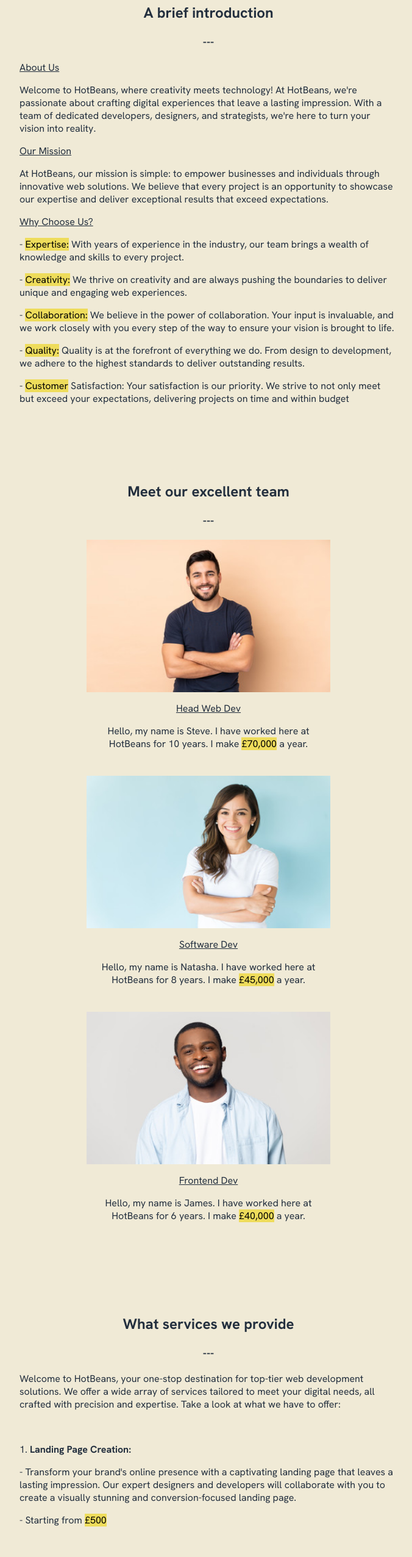
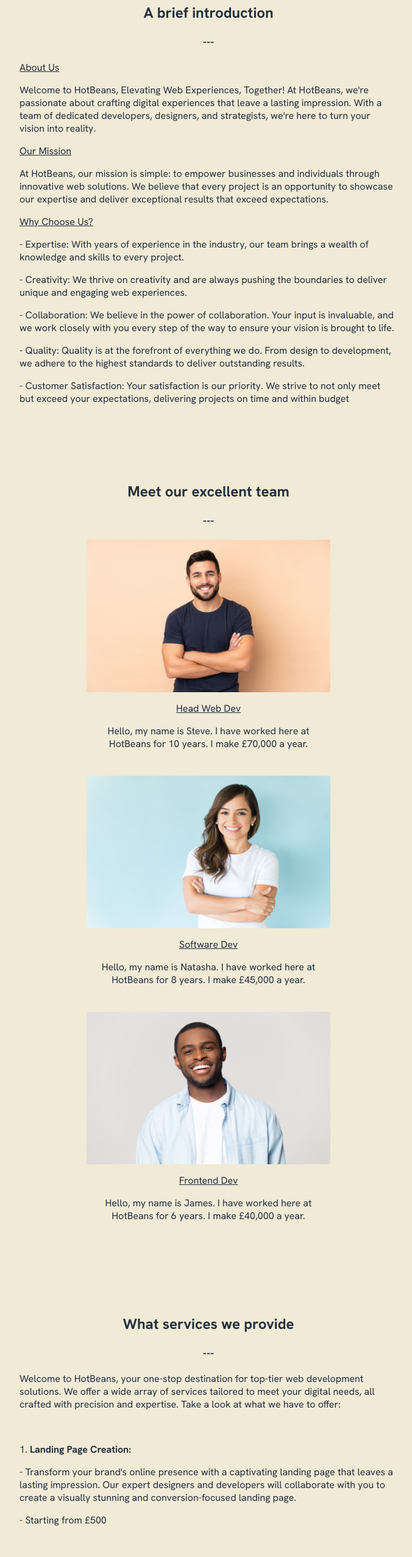
Before and after one commit to MrFairbunkle/Hot_Beans_U6_A2, a plain HTML site: page index.html in a window 1280 px wide. Shown: the part 1200-3753 px from the top of the page at 61% size, without its empty margins (298-974 px from the left). Drawn offline with Linux system fonts and the light colour scheme.

Commit message:
chanegd marsk

```diff
--- a/index.html
+++ b/index.html
@@ -111,15 +111,15 @@
     <h3 class="pagetitle"><b>---</b></h3>
     <div class="text">
       <p><u>About Us</u></p>
-      <p>Welcome to HotBeans, where creativity meets technology! At HotBeans, we're passionate about crafting digital experiences that leave a lasting impression. With a team of dedicated developers, designers, and strategists, we're here to turn your vision into reality.</p>
+      <p>Welcome to HotBeans, Elevating Web Experiences, Together! At HotBeans, we're passionate about crafting digital experiences that leave a lasting impression. With a team of dedicated developers, designers, and strategists, we're here to turn your vision into reality.</p>
       <p><u>Our Mission</u></p>
       <p>At HotBeans, our mission is simple: to empower businesses and individuals through innovative web solutions. We believe that every project is an opportunity to showcase our expertise and deliver exceptional results that exceed expectations.</p>
       <p><u>Why Choose Us?</u></p>
-      <p>- <mark>Expertise:</mark> With years of experience in the industry, our team brings a wealth of knowledge and skills to every project.</p>
-      <p>- <mark>Creativity:</mark> We thrive on creativity and are always pushing the boundaries to deliver unique and engaging web experiences.</p>
-      <p>- <mark>Collaboration:</mark> We believe in the power of collaboration. Your input is invaluable, and we work closely with you every step of the way to ensure your vision is brought to life.</p>
-      <p>- <mark>Quality:</mark> Quality is at the forefront of everything we do. From design to development, we adhere to the highest standards to deliver outstanding results.</p>
-      <p>- <mark>Customer</mark> Satisfaction: Your satisfaction is our priority. We strive to not only meet but exceed your expectations, delivering projects on time and within budget</p>
+      <p>- Expertise: With years of experience in the industry, our team brings a wealth of knowledge and skills to every project.</p>
+      <p>- Creativity: We thrive on creativity and are always pushing the boundaries to deliver unique and engaging web experiences.</p>
+      <p>- Collaboration: We believe in the power of collaboration. Your input is invaluable, and we work closely with you every step of the way to ensure your vision is brought to life.</p>
+      <p>- Quality: Quality is at the forefront of everything we do. From design to development, we adhere to the highest standards to deliver outstanding results.</p>
+      <p>- Customer Satisfaction: Your satisfaction is our priority. We strive to not only meet but exceed your expectations, delivering projects on time and within budget</p>
     </div>
   </section>
 
@@ -128,17 +128,17 @@
     <h3 class="pagetitle"><b>---</b></h3>
       <img class="teamimages" src="man1.jpg" alt="HeadWebDev">
       <p style="text-align: center"><u>Head Web Dev</u></p>
-      <p style="text-align: center; margin: auto; width:400px">Hello, my name is Steve. I have worked here at HotBeans for 10 years. I make <mark>£70,000</mark> a year.</p>
+      <p style="text-align: center; margin: auto; width:400px">Hello, my name is Steve. I have worked here at HotBeans for 10 years. I make £70,000 a year.</p>
       <br>
       <br>
       <img class="teamimages" src="woman1.jpg" alt="SoftwareDev">
       <p style="text-align: center"><u>Software Dev</u></p>
-      <p style="text-align: center; margin: auto; width:400px">Hello, my name is Natasha. I have worked here at HotBeans for 8 years. I make <mark>£45,000</mark> a year.</p>
+      <p style="text-align: center; margin: auto; width:400px">Hello, my name is Natasha. I have worked here at HotBeans for 8 years. I make £45,000 a year.</p>
       <br>
       <br>
       <img class="teamimages" src="man2.jpg" alt="FrontendDev">
       <p style="text-align: center"><u>Frontend Dev</u></p>
-      <p style="text-align: center; margin: auto; width:400px">Hello, my name is James. I have worked here at HotBeans for 6 years. I make <marK>£40,000</marK> a year.</p>
+      <p style="text-align: center; margin: auto; width:400px">Hello, my name is James. I have worked here at HotBeans for 6 years. I make £40,000 a year.</p>
       <br>
       <br>
     </section>
@@ -151,27 +151,27 @@
       <br>
       <p>1. <b>Landing Page Creation:</b></p>
       <p>- Transform your brand's online presence with a captivating landing page that leaves a lasting impression. Our expert designers and developers will collaborate with you to create a visually stunning and conversion-focused landing page.</p>
-      <p>- Starting from <mark>£500</mark></p>
+      <p>- Starting from £500</p>
       <br>
       <p>2. <b>Single Page Site Creation:</b></p>
       <p>- Need a sleek, modern website that communicates your message concisely and effectively? Our single page site creation service is perfect for showcasing your business, portfolio, or project in a streamlined format.</p>
-      <p>- Starting from <mark>£1000</mark></p>
+      <p>- Starting from £1000</p>
       <br>
       <p>3. <b>E-commerce Site Creation:</b></p>
       <p>- Ready to take your online business to the next level? Our e-commerce site creation service is designed to provide you with a robust platform to sell your products or services online. From user-friendly interfaces to secure payment gateways, we've got you covered.</p>
-      <p>- Starting from <mark>£2000</mark></p>
+      <p>- Starting from £2000</p>
       <br>
       <p>4. <b>Custom Development Solutions:</b></p>
       <p>- Have a unique vision that requires custom development work? Our team of experienced developers is here to bring your ideas to life. Whether it's building a custom web application or integrating complex features into your website, we have the expertise to deliver tailored solutions.</p>
-      <p>- Contact us for a <mark>personalized quote</mark></p>
+      <p>- Contact us for a personalized quote</p>
       <br>
       <p>5. <b>Responsive Design Optimization:</b></p>
       <p>- Ensure your website looks stunning and functions flawlessly across all devices with our responsive design optimization service. From smartphones to tablets to desktops, we'll ensure your website provides a seamless user experience on every screen size.</p>
-      <p>- Starting from <mark>£300</mark></p>
+      <p>- Starting from £300</p>
       <br>
       <p>6. <b>Maintenance and Support Packages:</b></p>
       <p>- Keep your website running smoothly and up-to-date with our maintenance and support packages. From regular updates and security patches to troubleshooting and technical support, we offer comprehensive maintenance solutions to meet your needs.</p>
-      <p>- Starting from <mark>£50/month</mark></p>
+      <p>- Starting from £50/month</p>
       <br>
       <p>At HotBeans, we are committed to delivering exceptional results that exceed your expectations. Get in touch with us today to discuss your project and let us help you turn your vision into reality.</p>
     </div>
```
